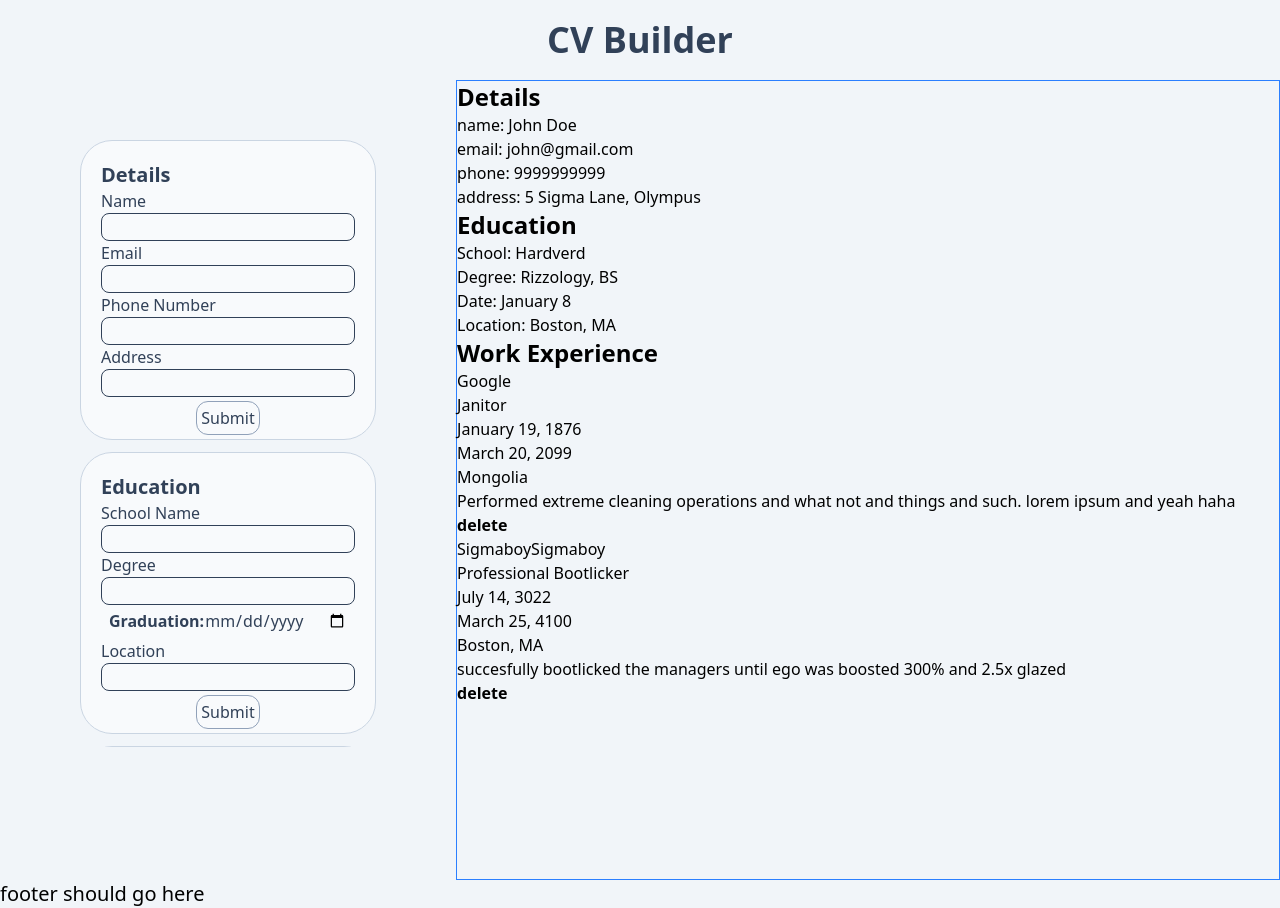
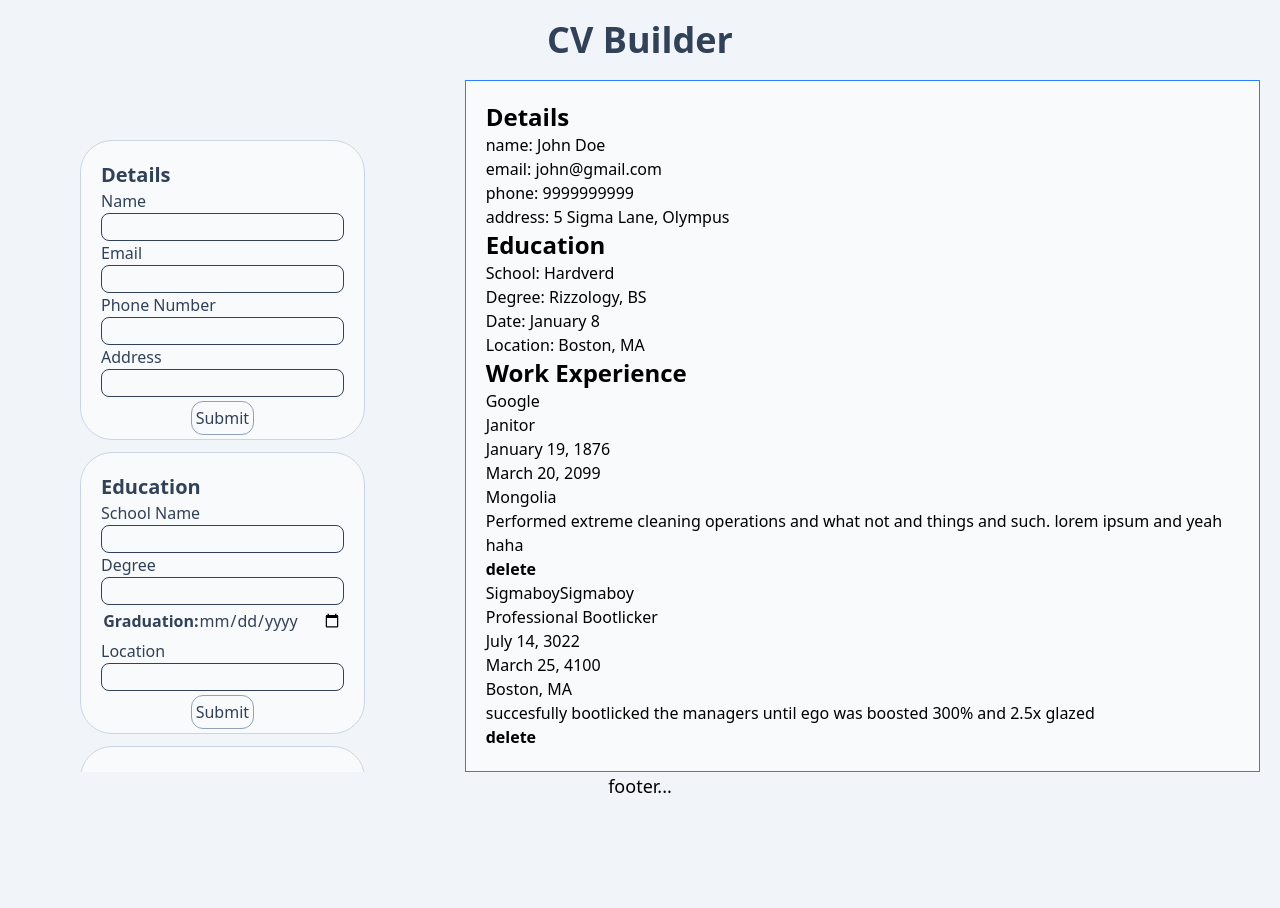
Before and after one commit to yskim308/cvApp, a React (Vite) app: page / in a window 1280 px wide. After the commit the page ends 800 px from the top, so only its background shows below. Built offline with nearby package versions, Linux system fonts and the light colour scheme.

Commit message:
fix height and width issues with viewport. move all rendering to inside react root

```diff
--- a/index.html
+++ b/index.html
@@ -6,12 +6,8 @@
         <meta name="viewport" content="width=device-width, initial-scale=1.0" />
         <title>CV Maker</title>
     </head>
-    <body class="w-full h-full flex flex-col bg-slate-100">
-        <div class="font-bold text-4xl text-slate-700 flex justify-center m-5">
-            CV Builder
-        </div>
-        <div id="root" class="flex h-full"></div>
-        <div class="text-xl mt-auto">footer should go here</div>
+    <body class="bg-slate-100">
+        <div id="root"></div>
         <script type="module" src="/src/main.tsx"></script>
     </body>
 </html>
--- a/src/App.tsx
+++ b/src/App.tsx
@@ -63,18 +63,26 @@ function App() {
   };
 
   return (
-    <>
-      <div className="w-1/3 overflow-y-scroll mx-5 p-15 rounded-4xl h-10/12">
+    <div className="h-screen flex flex-col">
+      <div className="font-bold text-4xl text-slate-700 flex justify-center m-5">
+        CV Builder
+      </div>
+      <div className="flex flex-grow overflow-hidden">
+        <div className="w-1/3 overflow-y-auto mx-5 p-15 rounded-4xl">
           <DetailsForm onSubmit={handleDetailsSubmit} />
           <EducationForm onSubmit={handleEducationSubmit} />
           <JobForm onSubmit={handleJobSubmit} />
         </div>
-      <div className="border border-blue-500 w-2/3">
+        <div className="border border-blue-500 overflow-y-auto mx-5 w-2/3 bg-slate-50 p-5">
           <DetailsView formData={detailsData} />
           <EducationView formData={educationData} />
           <JobView formData={jobData} handleJobDelete={handleJobDelete} />
         </div>
-    </>
+      </div>
+      <div className="text-lg flex justify-center">
+        <p>footer...</p>
+      </div>
+    </div>
   );
 }
 
```
Lines whose indentation alone changed are shown as unchanged.
